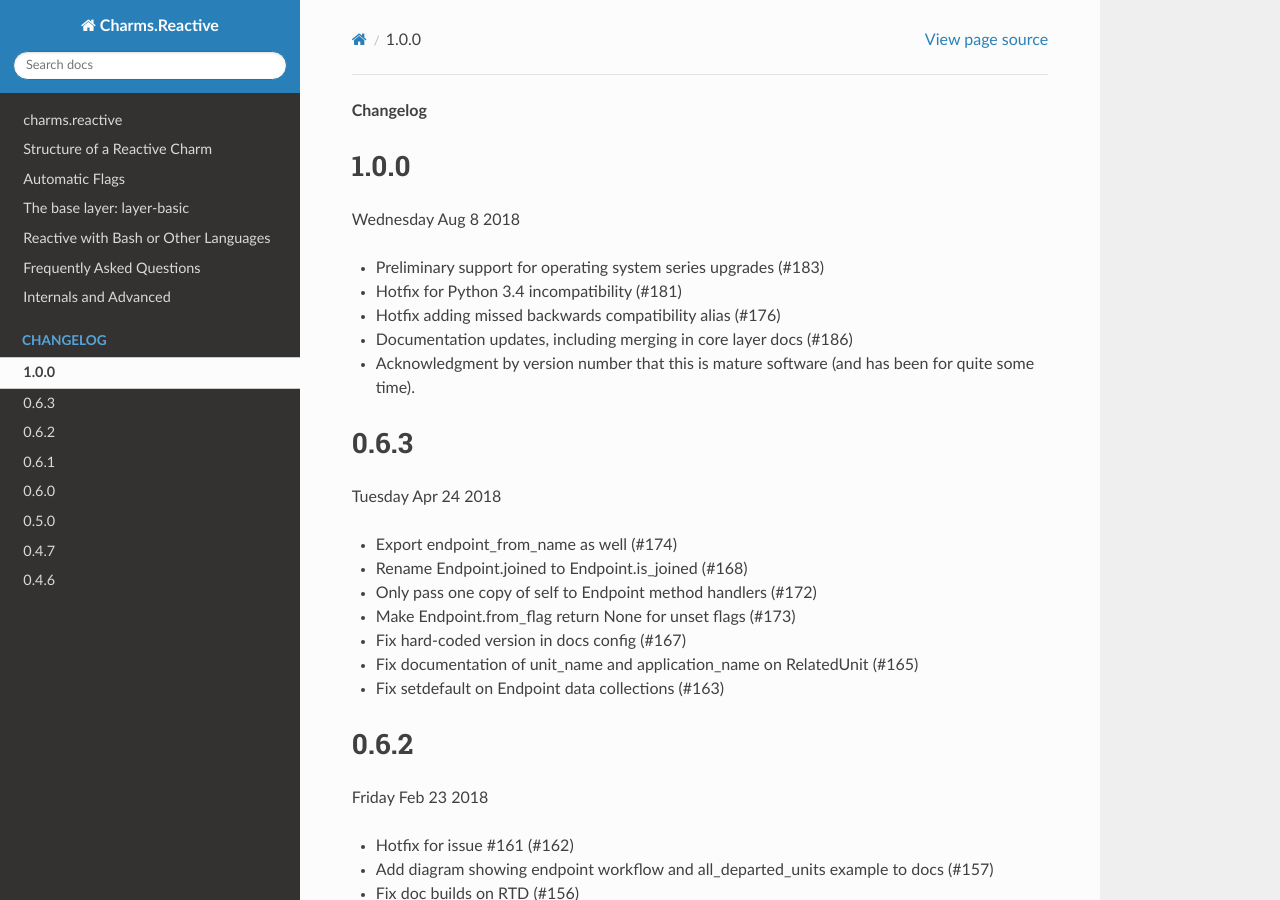
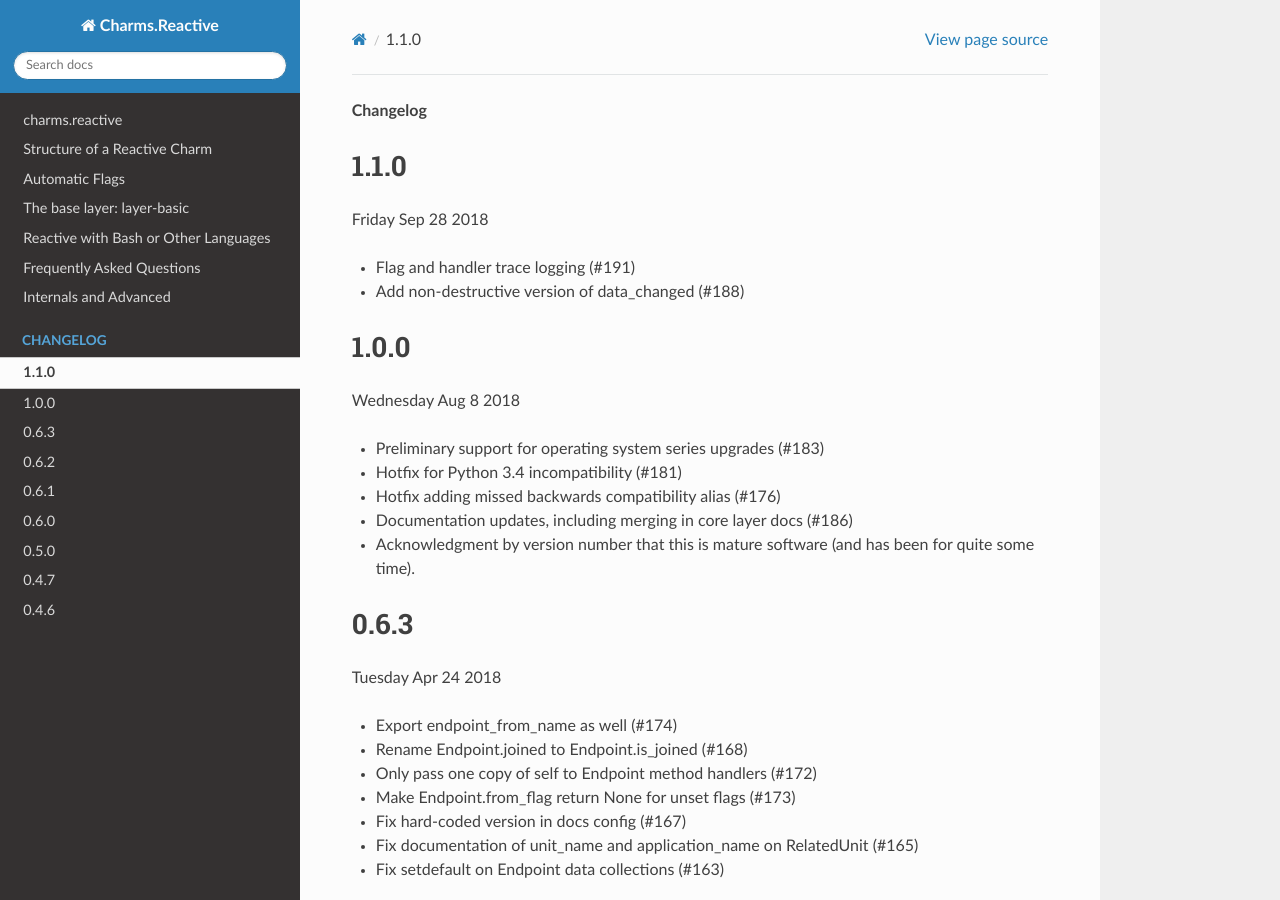
Before and after one commit to canonical/charms.reactive, a Sphinx documentation site: the page built from docs/changelog.rst, in a window 1280 px wide and 900 px high. Built offline with Sphinx 7.4.7 and the Read the Docs theme 2.0.0, drawn with Linux system fonts in a browser that asks for light colours; pages that are not in the unit, such as notebooks, are missing from menus.

Commit message:
Bump VERSION and changelog for 1.1.0 release

```diff
--- a/docs/changelog.rst
+++ b/docs/changelog.rst
@@ -1,4 +1,11 @@
 **Changelog**
+
+1.1.0
+^^^^^
+Friday Sep 28 2018
+
+* Flag and handler trace logging (#191)
+* Add non-destructive version of data_changed (#188)
 
 1.0.0
 ^^^^^
```
Also changed, not shown: 1 other file.
